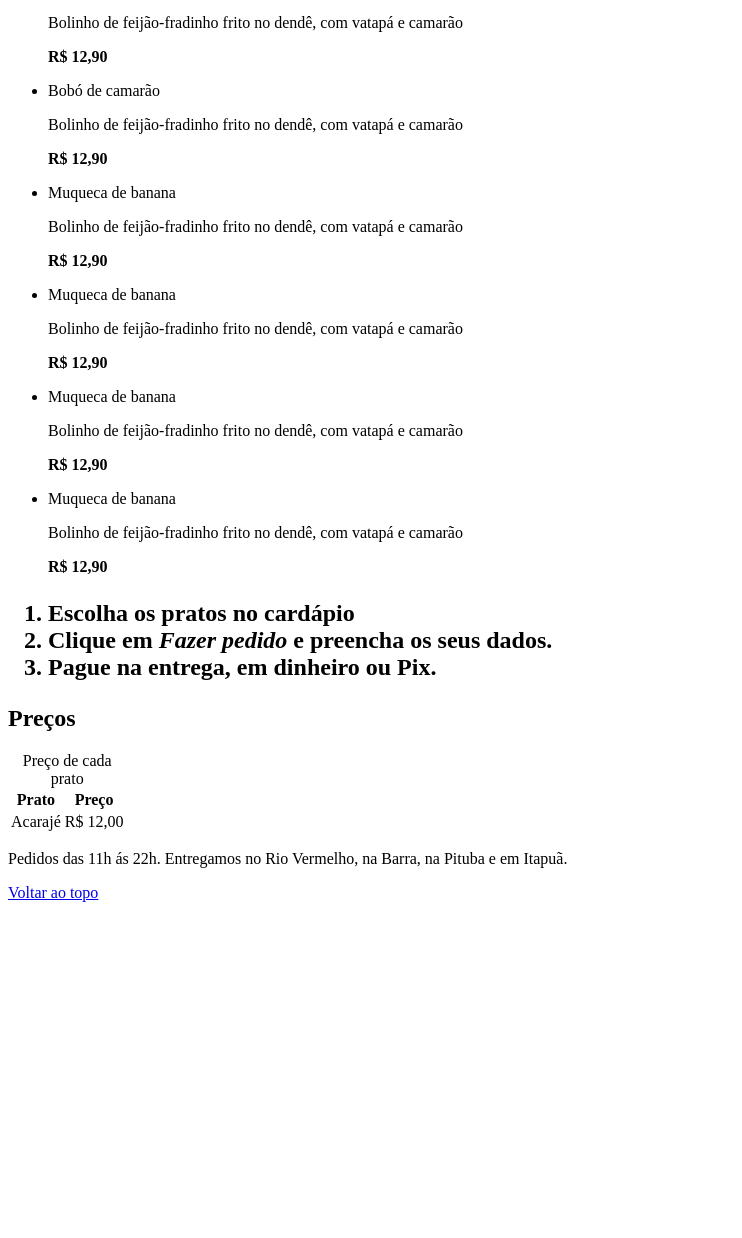
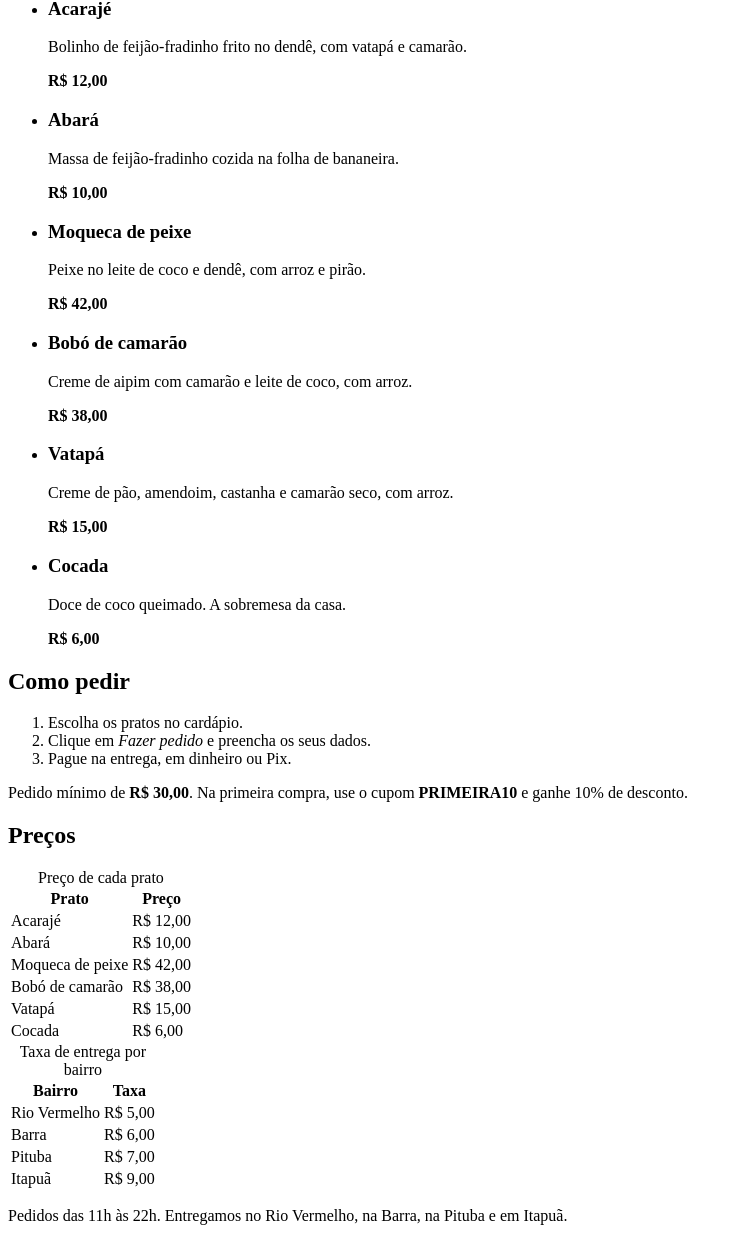
Before and after one commit to RafaTheMonk/delivery-baiano-e20, a website: page public/index.html in a window 1280 px wide. Shown: the part 273-1511 px from the top of the page, without its empty margins (0-742 px from the left). Before the commit the page ends 1191 px from the top, so only its background shows below. Drawn offline with Linux system fonts and the light colour scheme.

Commit message:
fix: organiza o cardápio e as tabelas de preços

```diff
--- a/public/index.html
+++ b/public/index.html
@@ -1,9 +1,9 @@
 <!DOCTYPE html>
-<html lang="pt">
+<html lang="pt-BR">
 <head>
     <meta charset="UTF-8">
     <meta name="viewport" content="width=device-width, initial-scale=1.0">
-    <title>Delivery dona Ju - Cardapio</title>
+    <title>Delivery dona Ju - Cardápio</title>
 </head>
 <body>
     <header id="topo">
@@ -13,6 +13,7 @@
             <ul>
                 <li><a href="#cardapio">Cardápio</a></li>
                 <li><a href="#como-pedir">Como pedir</a></li>
+                <li><a href="#precos">Preços</a></li>
                 <li><a href="pedido.html">Fazer pedido</a></li>
                 <li><a href="#">Acompanhar pedido</a></li>
             </ul>
@@ -22,45 +23,46 @@
         <section id="cardapio">
             <h2>Cardápio</h2>
             <ul>
-                <li>Acarajé
-                    <p>Bolinho de feijão-fradinho frito no dendê, com vatapá e camarão</p>
-                    <p><strong>R$ 12,90</strong></p>
+                <li>
+                    <h3>Acarajé</h3>
+                    <p>Bolinho de feijão-fradinho frito no dendê, com vatapá e camarão.</p>
+                    <p><strong>R$ 12,00</strong></p>
                 </li>
-                <li>Bobó de camarão
-                    <p>Bolinho de feijão-fradinho frito no dendê, com vatapá e camarão</p>
-                    <p><strong>R$ 12,90</strong></p>
+                <li>
+                    <h3>Abará</h3>
+                    <p>Massa de feijão-fradinho cozida na folha de bananeira.</p>
+                    <p><strong>R$ 10,00</strong></p>
                 </li>
-                <li>Muqueca de banana
-                    <p>Bolinho de feijão-fradinho frito no dendê, com vatapá e camarão</p>
-                    <p><strong>R$ 12,90</strong></p>
+                <li>
+                    <h3>Moqueca de peixe</h3>
+                    <p>Peixe no leite de coco e dendê, com arroz e pirão.</p>
+                    <p><strong>R$ 42,00</strong></p>
                 </li>
-                <li>Muqueca de banana
-                    <p>Bolinho de feijão-fradinho frito no dendê, com vatapá e camarão</p>
-                    <p><strong>R$ 12,90</strong></p>
+                <li>
+                    <h3>Bobó de camarão</h3>
+                    <p>Creme de aipim com camarão e leite de coco, com arroz.</p>
+                    <p><strong>R$ 38,00</strong></p>
                 </li>
-                <li>Muqueca de banana
-                    <p>Bolinho de feijão-fradinho frito no dendê, com vatapá e camarão</p>
-                    <p><strong>R$ 12,90</strong></p>
+                <li>
+                    <h3>Vatapá</h3>
+                    <p>Creme de pão, amendoim, castanha e camarão seco, com arroz.</p>
+                    <p><strong>R$ 15,00</strong></p>
                 </li>
-                <li>Muqueca de banana
-                    <p>Bolinho de feijão-fradinho frito no dendê, com vatapá e camarão</p>
-                    <p><strong>R$ 12,90</strong></p>
+                <li>
+                    <h3>Cocada</h3>
+                    <p>Doce de coco queimado. A sobremesa da casa.</p>
+                    <p><strong>R$ 6,00</strong></p>
                 </li>
             </ul>
         </section>
         <section id="como-pedir">
-            <h2>
+            <h2>Como pedir</h2>
             <ol>
-                    <li>Escolha os pratos no cardápio</li>
+                <li>Escolha os pratos no cardápio.</li>
                 <li>Clique em <em>Fazer pedido</em> e preencha os seus dados.</li>
                 <li>Pague na entrega, em dinheiro ou Pix.</li>
             </ol>
-            </h2>
-        </section>
-        <section id="#">
-            <h2>
-
-            </h2>
+            <p>Pedido mínimo de <strong>R$ 30,00</strong>. Na primeira compra, use o cupom <strong>PRIMEIRA10</strong> e ganhe 10% de desconto.</p>
         </section>
         <section id="precos">
             <h2>Preços</h2>
@@ -74,12 +76,32 @@
                 </thead>
                 <tbody>
                     <tr><td>Acarajé</td><td>R$ 12,00</td></tr>
+                    <tr><td>Abará</td><td>R$ 10,00</td></tr>
+                    <tr><td>Moqueca de peixe</td><td>R$ 42,00</td></tr>
+                    <tr><td>Bobó de camarão</td><td>R$ 38,00</td></tr>
+                    <tr><td>Vatapá</td><td>R$ 15,00</td></tr>
+                    <tr><td>Cocada</td><td>R$ 6,00</td></tr>
+                </tbody>
+            </table>
+            <table>
+                <caption>Taxa de entrega por bairro</caption>
+                <thead>
+                    <tr>
+                        <th scope="col">Bairro</th>
+                        <th scope="col">Taxa</th>
+                    </tr>
+                </thead>
+                <tbody>
+                    <tr><td>Rio Vermelho</td><td>R$ 5,00</td></tr>
+                    <tr><td>Barra</td><td>R$ 6,00</td></tr>
+                    <tr><td>Pituba</td><td>R$ 7,00</td></tr>
+                    <tr><td>Itapuã</td><td>R$ 9,00</td></tr>
                 </tbody>
             </table>
         </section>
     </main>
     <footer>
-        <p>Pedidos das 11h ás 22h. Entregamos no Rio Vermelho, na Barra, na Pituba e em Itapuã.</p>
+        <p>Pedidos das 11h às 22h. Entregamos no Rio Vermelho, na Barra, na Pituba e em Itapuã.</p>
         <p><a href="#topo">Voltar ao topo</a></p>
     </footer>
 </body>
```
Lines whose indentation alone changed are shown as unchanged.
